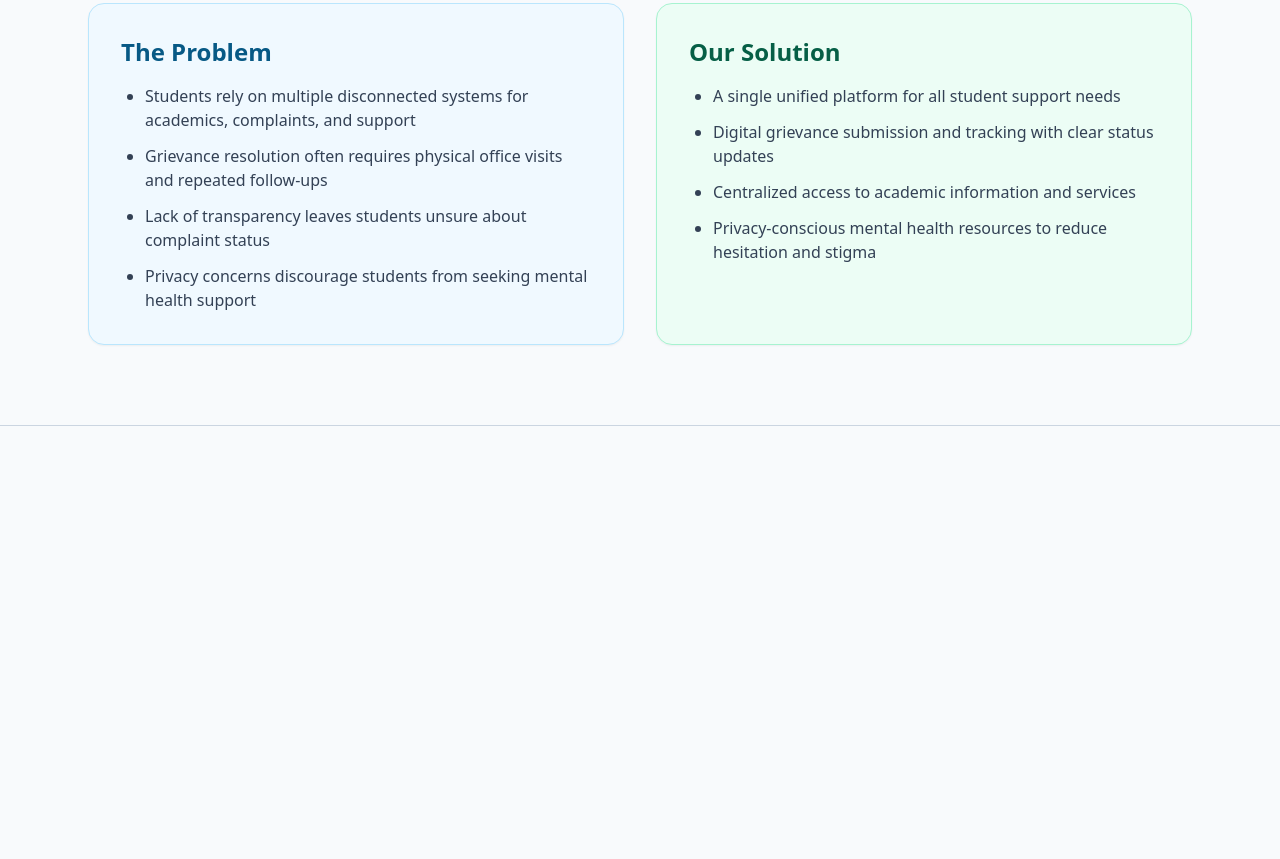
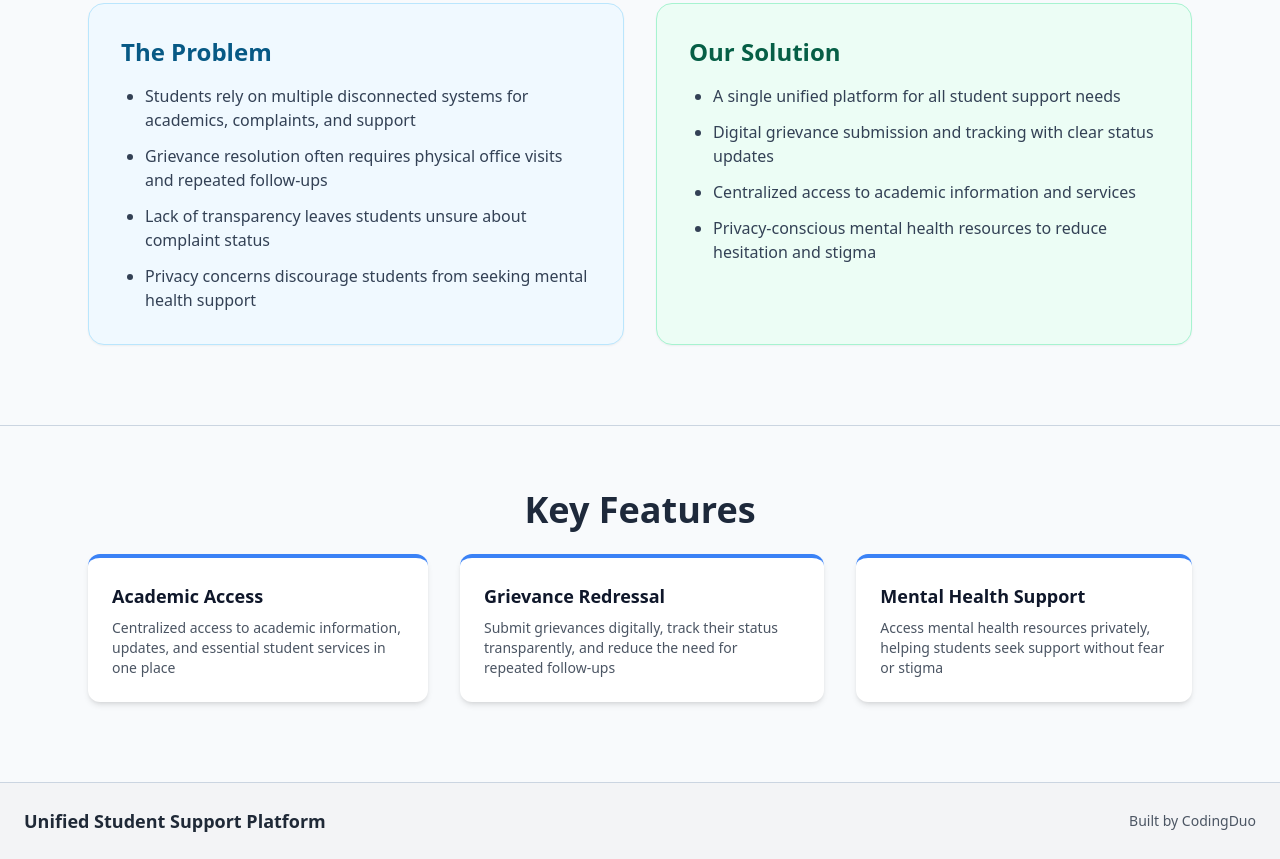
Before and after one commit to SrijanGupta2006/CodingDuo_Changethon, a website: page index.html in a window 1280 px wide. Shown: the part 390-1249 px from the top of the page. Before the commit the page ends 816 px from the top, so only its background shows below. Drawn offline with Linux system fonts and the light colour scheme.

Commit message:
Complete responsive landing page with navigation

```diff
--- a/index.html
+++ b/index.html
@@ -9,7 +9,7 @@
 
 </head>
 
-<body class="bg-slate-50 text-slate-900">
+<body class="bg-slate-50 text-slate-900 scroll-smooth">
 
     <!-- NAVBAR (full width) -->
     <nav class="bg-white flex flex-col md:flex-row md:justify-between items-center px-6 py-3 shadow-sm">
@@ -17,9 +17,15 @@
             Unified Student Support Platform
         </div>
         <ul class="flex space-x-6 cursor-pointer text-slate-600">
-            <li class="hover:text-slate-900">Get Started</li>
-            <li class="hover:text-slate-900">Features</li>
-            <li class="hover:text-slate-900">About</li>
+            <li>
+                <a href="#get-started" class="hover:text-slate-900">Get Started</a>
+            </li>
+            <li>
+                <a href="#features" class="hover:text-slate-900">Features</a>
+            </li>
+            <li>
+                <a href="#about" class="hover:text-slate-900">About</a>
+            </li>
         </ul>
     </nav>
 
@@ -37,12 +43,15 @@
     </div>
 
     <div class="get-started flex justify-center mt-8">
-        <button class="bg-green-500 text-white text-3xl px-8 py-3 rounded-xl cursor-pointer">
-            Get Started
-        </button>
+        <a href="">
+            <button class="bg-green-500 text-white text-3xl px-8 py-3 rounded-xl cursor-pointer">
+                Get Started
+            </button>
+        </a>
     </div>
 
-    <section class="cards max-w-6xl mx-auto mt-16 mb-20 px-6">
+
+    <section id="about" class="cards max-w-6xl mx-auto mt-16 mb-20 px-6">
         <div class="flex flex-col md:flex-row gap-8">
 
             <!-- The Problem Card -->
@@ -79,10 +88,35 @@
 
     <div class=" separator h-px bg-slate-300 w-full"></div>
 
-    <div class="features">
+    <section id="features" class="features max-w-6xl mx-auto mt-16 mb-20 px-6">
+        <h3 class="text-center text-4xl font-bold mt-16 text-slate-800">Key Features</h3>
+        <div class="flex flex-col md:flex-row gap-8">
+            <div class="bg-white rounded-xl shadow-md p-6 border-t-4 border-blue-500 mt-6 hover:shadow-lg transition">
+                <h3 class="text-lg font-semibold mb-2">Academic Access</h3>
+                <p class="text-gray-600 text-sm">Centralized access to academic information, updates, and essential
+                    student services in one place</p>
+            </div>
+            <div class="bg-white rounded-xl shadow-md p-6 border-t-4 border-blue-500 mt-6 hover:shadow-lg transition">
+                <h3 class="text-lg font-semibold mb-2">Grievance Redressal</h3>
+                <p class="text-gray-600 text-sm">
+                    Submit grievances digitally, track their status transparently, and reduce the need for repeated
+                    follow-ups
+                </p>
+            </div>
+            <div class="bg-white rounded-xl shadow-md p-6 border-t-4 border-blue-500 mt-6 hover:shadow-lg transition">
+                <h3 class="text-lg font-semibold mb-2">Mental Health Support</h3>
+                <p class="text-gray-600 text-sm"> Access mental health resources privately, helping students seek
+                    support without fear or stigma</p>
+            </div>
+        </div>
+    </section>
 
-    </div>
+    <div class=" separator h-px bg-slate-300 w-full"></div>
 
+    <footer class="flex flex-row justify-between bg-gray-100 mt-0 py-6 px-6 md:flex-row text-center md:text-left">
+        <div class="font-semibold text-gray-800 text-lg">Unified Student Support Platform</div>
+        <div class="text-sm text-gray-600 mt-1">Built by CodingDuo</div>
+    </footer>
 
 </body>
 
```
Also changed, not shown: dist/output.css.
